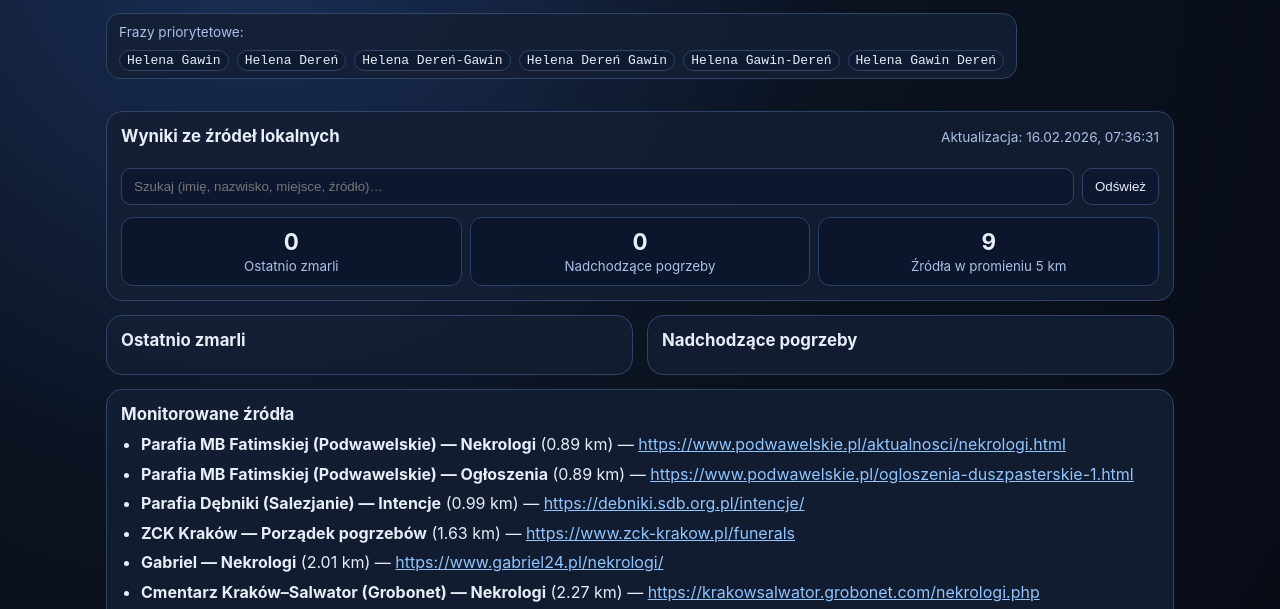
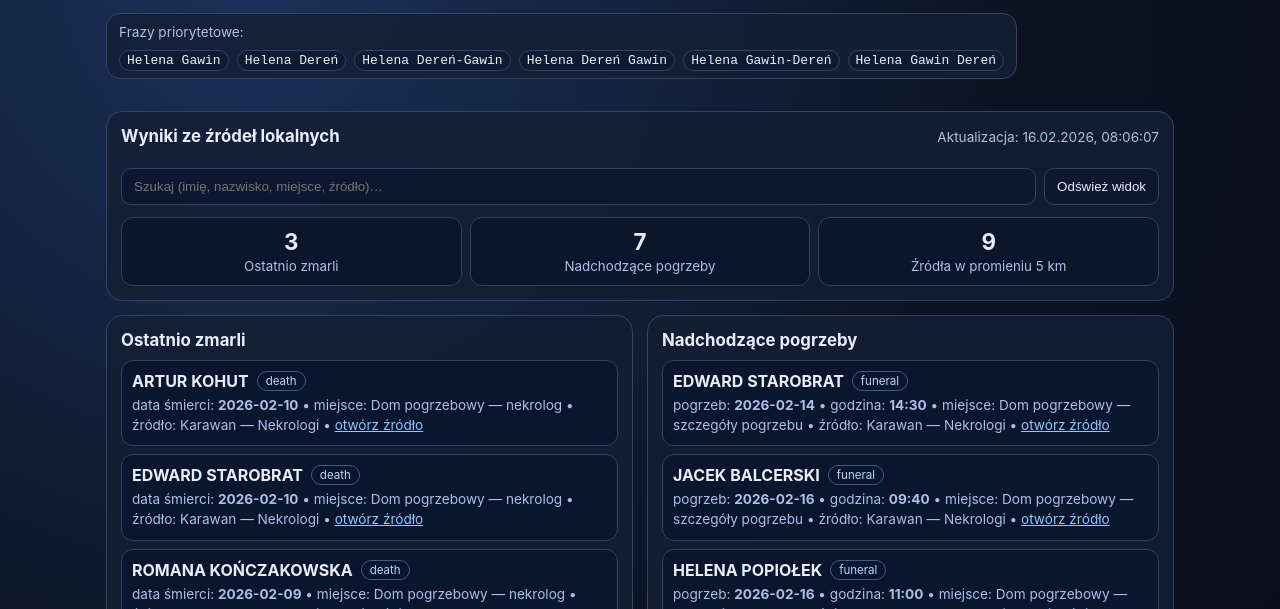
Before and after one commit to CuteLittleGoat/Nekrolog, a plain HTML site: page index.html in a window 1280 px wide. Shown: the part 183-792 px from the top of the page. Drawn offline with Linux system fonts and the light colour scheme.

Commit message:
Napraw parsery nekrologów i filtruj dane do ostatniego tygodnia

```diff
--- a/app.js
+++ b/app.js
@@ -113,7 +113,7 @@ async function refresh() {
     render(data);
   } catch (error) {
     status.className = "status err";
-    status.textContent = "Błąd odczytu data/latest.json. Uruchom collector.py i odśwież.";
+    status.textContent = "Błąd odczytu data/latest.json. Aktualizacja danych wymaga uruchomienia collector.py (np. w CI), ten przycisk tylko odświeża widok.";
     console.error(error);
   }
 }
--- a/data/latest.json
+++ b/data/latest.json
@@ -1,5 +1,5 @@
 {
-  "generated_at": "2026-02-16T07:36:31.443719+00:00",
+  "generated_at": "2026-02-16T08:06:07.494239+00:00",
   "source_center": {
     "label": "ul. Kapelanka, Kraków",
     "lat": 50.03528,
@@ -70,8 +70,140 @@
       "distance_km": 3.562
     }
   ],
-  "recent_deaths": [],
-  "upcoming_funerals": [],
+  "recent_deaths": [
+    {
+      "kind": "death",
+      "name": "ARTUR KOHUT",
+      "date_death": "2026-02-10",
+      "date_funeral": null,
+      "time_funeral": null,
+      "place": "Dom pogrzebowy — nekrolog",
+      "source_id": "karawan_nekrologi",
+      "source_name": "Karawan — Nekrologi",
+      "url": "https://karawan.pl/nekrolog/artur-kohut/",
+      "note": null,
+      "priority_hit": false
+    },
+    {
+      "kind": "death",
+      "name": "EDWARD STAROBRAT",
+      "date_death": "2026-02-10",
+      "date_funeral": null,
+      "time_funeral": null,
+      "place": "Dom pogrzebowy — nekrolog",
+      "source_id": "karawan_nekrologi",
+      "source_name": "Karawan — Nekrologi",
+      "url": "https://karawan.pl/nekrolog/edward-starobrat/",
+      "note": null,
+      "priority_hit": false
+    },
+    {
+      "kind": "death",
+      "name": "ROMANA KOŃCZAKOWSKA",
+      "date_death": "2026-02-09",
+      "date_funeral": null,
+      "time_funeral": null,
+      "place": "Dom pogrzebowy — nekrolog",
+      "source_id": "karawan_nekrologi",
+      "source_name": "Karawan — Nekrologi",
+      "url": "https://karawan.pl/nekrolog/romana-konczakowska/",
+      "note": null,
+      "priority_hit": false
+    }
+  ],
+  "upcoming_funerals": [
+    {
+      "kind": "funeral",
+      "name": "EDWARD STAROBRAT",
+      "date_death": null,
+      "date_funeral": "2026-02-14",
+      "time_funeral": "14:30",
+      "place": "Dom pogrzebowy — szczegóły pogrzebu",
+      "source_id": "karawan_nekrologi",
+      "source_name": "Karawan — Nekrologi",
+      "url": "https://karawan.pl/nekrolog/edward-starobrat/",
+      "note": null,
+      "priority_hit": false
+    },
+    {
+      "kind": "funeral",
+      "name": "JACEK BALCERSKI",
+      "date_death": null,
+      "date_funeral": "2026-02-16",
+      "time_funeral": "09:40",
+      "place": "Dom pogrzebowy — szczegóły pogrzebu",
+      "source_id": "karawan_nekrologi",
+      "source_name": "Karawan — Nekrologi",
+      "url": "https://karawan.pl/nekrolog/jacek-balcerski/",
+      "note": null,
+      "priority_hit": false
+    },
+    {
+      "kind": "funeral",
+      "name": "HELENA POPIOŁEK",
+      "date_death": null,
+      "date_funeral": "2026-02-16",
+      "time_funeral": "11:00",
+      "place": "Dom pogrzebowy — szczegóły pogrzebu",
+      "source_id": "karawan_nekrologi",
+      "source_name": "Karawan — Nekrologi",
+      "url": "https://karawan.pl/nekrolog/helena-popiolek/",
+      "note": null,
+      "priority_hit": false
+    },
+    {
+      "kind": "funeral",
+      "name": "PROF. DR HAB. INŻ. JAN PIETRZYK",
+      "date_death": null,
+      "date_funeral": "2026-02-16",
+      "time_funeral": "11:30",
+      "place": "Dom pogrzebowy — szczegóły pogrzebu",
+      "source_id": "karawan_nekrologi",
+      "source_name": "Karawan — Nekrologi",
+      "url": "https://karawan.pl/nekrolog/prof-dr-hab-inz-jan-pietrzyk/",
+      "note": null,
+      "priority_hit": false
+    },
+    {
+      "kind": "funeral",
+      "name": "JOLANTA ŚLIWA",
+      "date_death": null,
+      "date_funeral": "2026-02-16",
+      "time_funeral": "12:20",
+      "place": "Dom pogrzebowy — szczegóły pogrzebu",
+      "source_id": "karawan_nekrologi",
+      "source_name": "Karawan — Nekrologi",
+      "url": "https://karawan.pl/nekrolog/jolanta-sliwa/",
+      "note": null,
+      "priority_hit": false
+    },
+    {
+      "kind": "funeral",
+      "name": "ARTUR KOHUT",
+      "date_death": null,
+      "date_funeral": "2026-02-16",
+      "time_funeral": "13:00",
+      "place": "Dom pogrzebowy — szczegóły pogrzebu",
+      "source_id": "karawan_nekrologi",
+      "source_name": "Karawan — Nekrologi",
+      "url": "https://karawan.pl/nekrolog/artur-kohut/",
+      "note": null,
+      "priority_hit": false
+    },
+    {
+      "kind": "funeral",
+      "name": "ROMANA KOŃCZAKOWSKA",
+      "date_death": null,
+      "date_funeral": "2026-02-16",
+      "time_funeral": "13:40",
+      "place": "Dom pogrzebowy — szczegóły pogrzebu",
+      "source_id": "karawan_nekrologi",
+      "source_name": "Karawan — Nekrologi",
+      "url": "https://karawan.pl/nekrolog/romana-konczakowska/",
+      "note": null,
+      "priority_hit": false
+    }
+  ],
   "target_phrases": [
     "Helena Gawin",
     "Helena Dereń",
--- a/index.html
+++ b/index.html
@@ -34,7 +34,7 @@
       </div>
       <div class="toolbar">
         <input id="q" placeholder="Szukaj (imię, nazwisko, miejsce, źródło)…" />
-        <button id="refreshBtn">Odśwież</button>
+        <button id="refreshBtn">Odśwież widok</button>
       </div>
       <div class="kpis">
         <div class="kpi"><span id="deathCount">0</span><small>Ostatnio zmarli</small></div>
```
Also changed, not shown: 1 other file.
